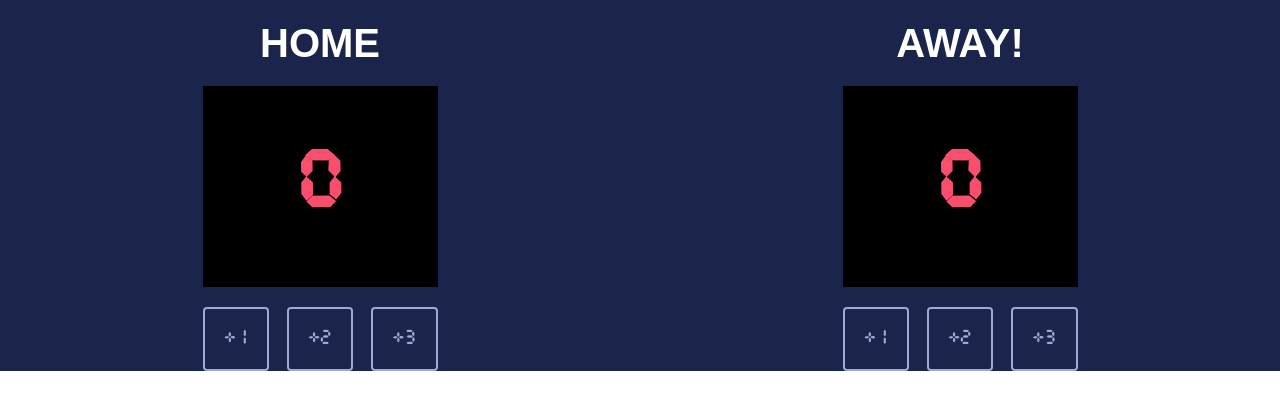
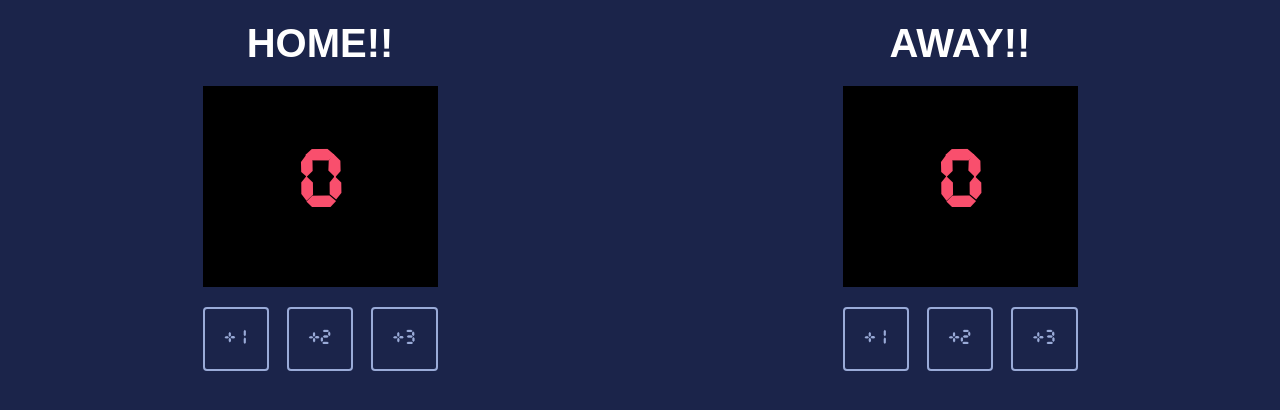
Before and after one commit to aleksc90/anothertry, a website built with Vite: page index.html in a window 1280 px wide. Built offline with nearby package versions, Linux system fonts and the light colour scheme.

Commit message:
Update CSS

```diff
--- a/index.css
+++ b/index.css
@@ -12,6 +12,7 @@ body {
     justify-content: space-around;
     background: #1B244A;
     margin: auto;
+    height: 100vh;
 
 
 }
--- a/index.html
+++ b/index.html
@@ -5,7 +5,7 @@
     <body>
         <div class="container">
             <div>
-                <h3 class="title">HOME</h3>
+                <h3 class="title">HOME!!</h3>
                 <div class="scoreboard-bg">
                     <h3 class="scoreBoard" id="homeScore">0</h3>
                 </div>
@@ -17,7 +17,7 @@
             </div>
 
             <div>
-                <h3 class="title">AWAY!</h3>
+                <h3 class="title">AWAY!!</h3>
                 <div class="scoreboard-bg">
                     <h3 class="scoreBoard" id="guestScore">0</h3>
                 </div>
```
